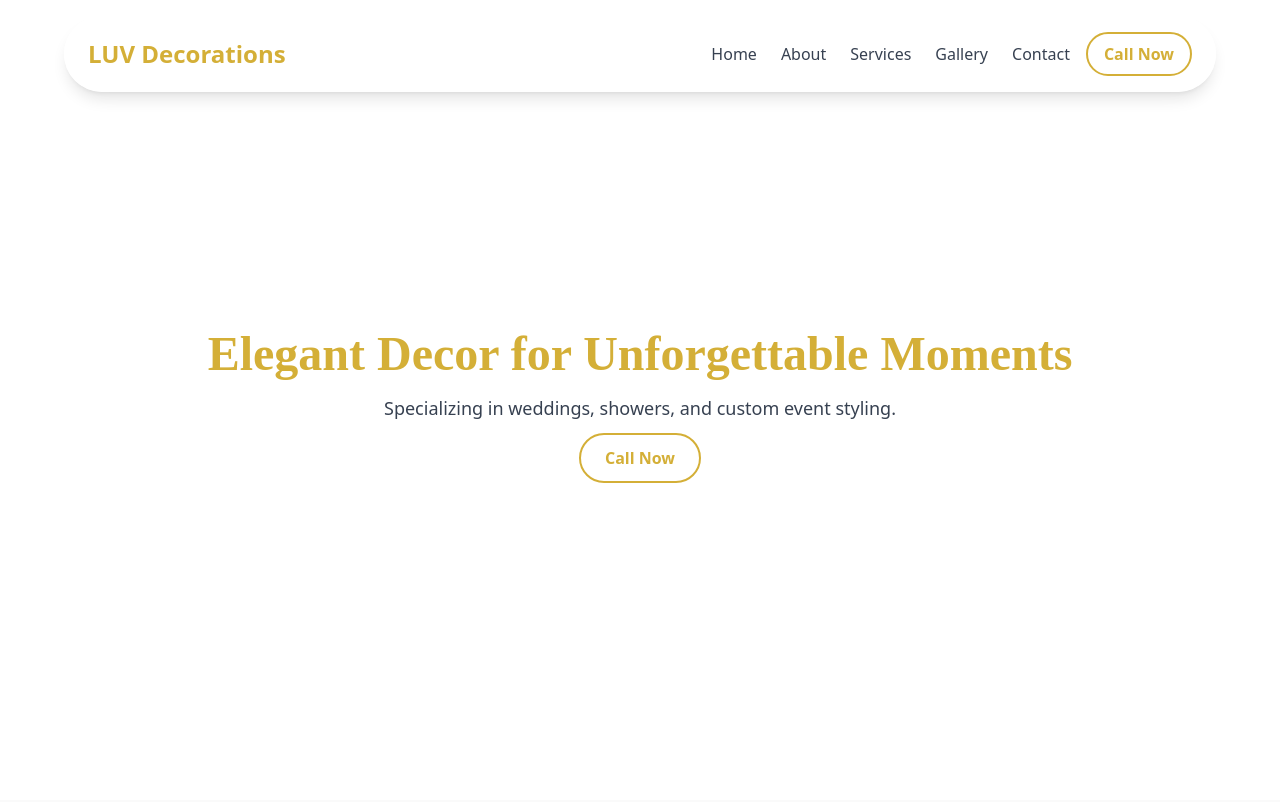
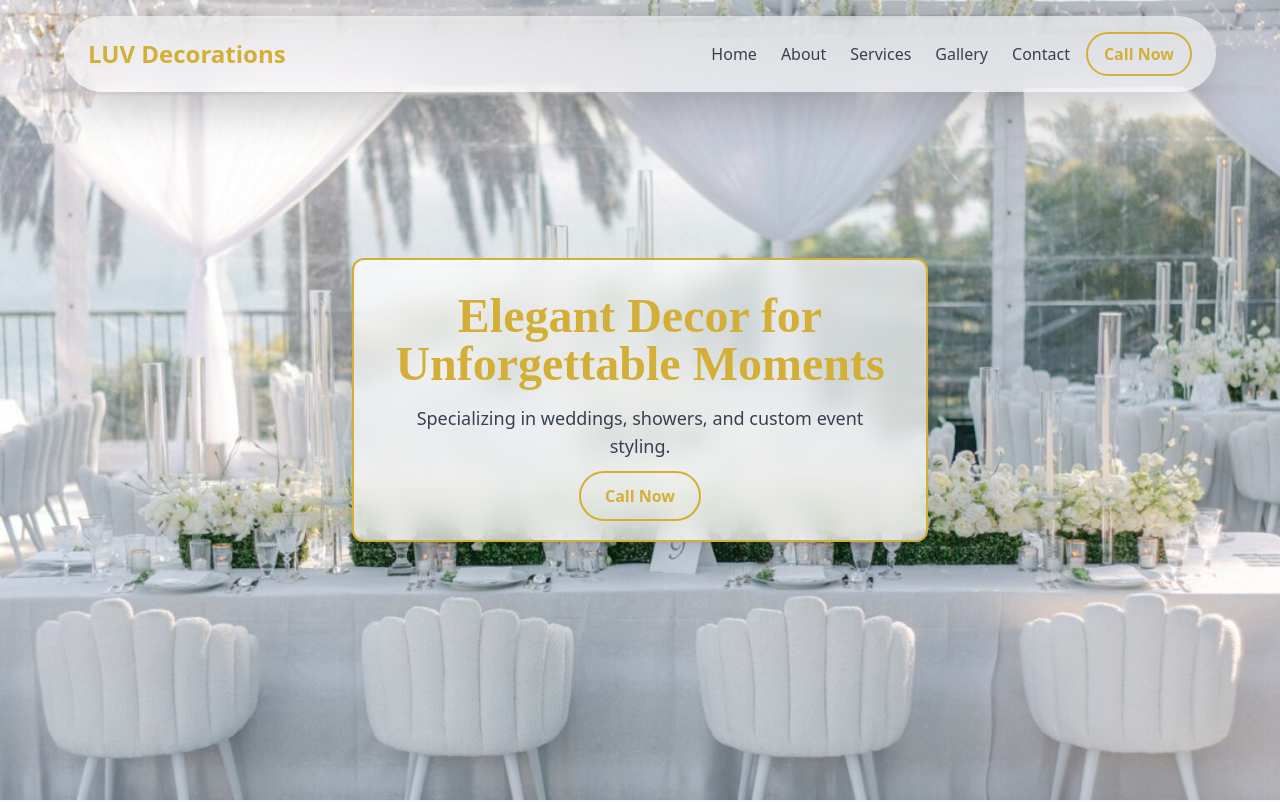
Before and after one commit to vincent-huu-nguyen/luv-decorations, a React (Vite) app: page / in a window 1280 px wide. Shown: the top 802 px of the page. Built offline with nearby package versions, Linux system fonts and the light colour scheme.

Commit message:
made navbar glasslike, added a temporary image

```diff
--- a/src/components/Hero.jsx
+++ b/src/components/Hero.jsx
@@ -1,14 +1,17 @@
+import decorExample from '../assets/decorExample.jpg';
+
 const Hero = () => {
     return (
         <section
             id="home"
-            className="h-screen flex items-center justify-center bg-white text-center px-6"
+            className="h-screen flex items-center justify-center bg-cover bg-center text-center px-6"
+            style={{ backgroundImage: `url(${decorExample})` }}
         >
-            <div>
+            <div className="bg-white/70 backdrop-blur-md p-8 rounded-xl shadow-lg max-w-xl mx-auto border-2 border-gold">
                 <h2 className="text-4xl md:text-5xl font-bold mb-4 text-gold font-[cursive]">
                     Elegant Decor for Unforgettable Moments
                 </h2>
-                <p className="text-lg mb-6 text-gray-700 max-w-xl mx-auto">
+                <p className="text-lg mb-6 text-gray-700">
                     Specializing in weddings, showers, and custom event styling.
                 </p>
                 <a
--- a/src/components/Navbar.jsx
+++ b/src/components/Navbar.jsx
@@ -1,6 +1,6 @@
 const Navbar = () => {
     return (
-        <nav className="fixed top-4 left-1/2 transform -translate-x-1/2 w-[95%] md:w-[90%] bg-white/80 backdrop-blur-md shadow-lg rounded-full z-50 transition-all">
+        <nav className="fixed top-4 left-1/2 transform -translate-x-1/2 w-[95%] md:w-[90%] bg-white/50 backdrop-blur-xl shadow-2xl rounded-full z-50 transition-all">
             <div className="max-w-7xl mx-auto px-6 py-4 flex items-center justify-between">
                 {/* Logo */}
                 <h1 className="text-2xl font-bold text-gold font-cursive">LUV Decorations</h1>
```
Also changed, not shown: src/assets/decorExample.jpg (added).
